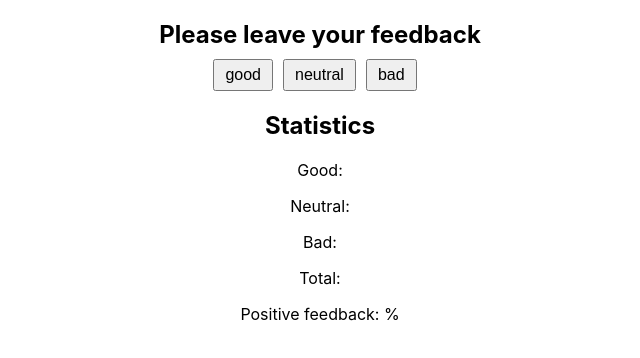
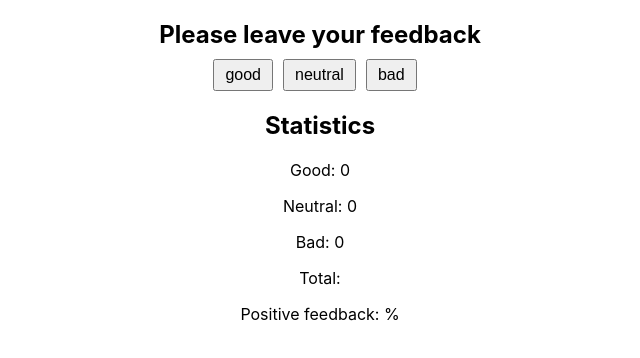
Before and after one commit to flashforward55/goit-react-hw-02-feedback, a React (Create React App) app: page / in a window 1280 px wide. Shown: the top 358 px of the page, without its empty margins (320-960 px from the left). Built offline with nearby package versions, Linux system fonts and the light colour scheme.

Commit message:
Add props in Statistics component

```diff
--- a/src/components/App.jsx
+++ b/src/components/App.jsx
@@ -11,6 +11,7 @@ class App extends Component {
     bad: 0,
   };
   render() {
+    const { good, neutral, bad } = this.state;
     return (
       <AppContainer>
         <Section title="Please leave your feedback">
@@ -19,7 +20,7 @@ class App extends Component {
           ></FeedbackOptions>
         </Section>
         <Section title="Statistics">
-          <Statistics></Statistics>
+          <Statistics good={good} neutral={neutral} bad={bad}></Statistics>
         </Section>
       </AppContainer>
     );
--- a/src/components/Statistics/Statistics.jsx
+++ b/src/components/Statistics/Statistics.jsx
@@ -1,11 +1,11 @@
 //import PropTypes from 'prop-types';
 import { StatisticsContainer, StatisticItem } from './Statistics.styled';
 
-const Statistics = () => (
+const Statistics = ({ good, neutral, bad }) => (
   <StatisticsContainer>
-    <StatisticItem>Good: </StatisticItem>
-    <StatisticItem>Neutral: </StatisticItem>
-    <StatisticItem>Bad: </StatisticItem>
+    <StatisticItem>Good: {good}</StatisticItem>
+    <StatisticItem>Neutral: {neutral} </StatisticItem>
+    <StatisticItem>Bad: {bad} </StatisticItem>
     <StatisticItem>Total: </StatisticItem>
     <StatisticItem>Positive feedback: %</StatisticItem>
   </StatisticsContainer>
```
